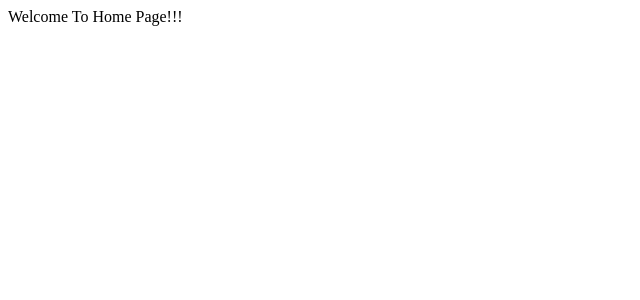
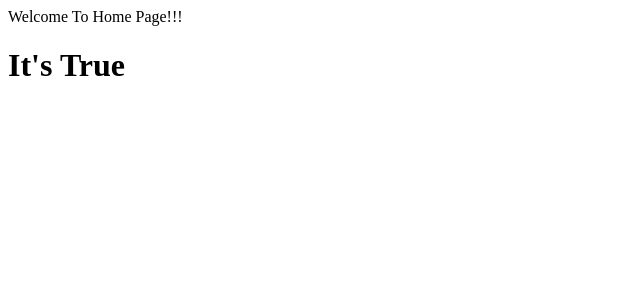
Before and after one commit to mmkvdev/NextJS_Experimentation, a Next.js app: page / in a window 1280 px wide. Shown: the top 300 px of the page, without its empty margins (0-640 px from the left). Built offline with nearby package versions, Linux system fonts and the light colour scheme.

Commit message:
Update: Client Side Rendering

```diff
--- /dev/null
+++ b/pages/ClientSideRendering/ClientSideRendering.js
@@ -0,0 +1,14 @@
+import { useState, useEffect } from 'react';
+
+function ClientSideRendering() {
+    const [stateValidation, setStateValidation] = useState(false)
+    useEffect(() => {
+        setStateValidation(true)
+    })
+
+    return (
+        stateValidation? (<h1>It's True</h1>) : (<h1>Better Luck Next Time</h1>)
+    );
+}
+
+export default ClientSideRendering;
--- a/pages/index.js
+++ b/pages/index.js
@@ -1,10 +1,12 @@
 // import Queryexperimenter from './QueryExperimenter';
-import LinkRouter from './LinkRouter';
-import ServerSideRendering from './ServerSideRendering';
+//import LinkRouter from './LinkRouter';
+//import ServerSideRendering from './ServerSideRendering';
+// import QueryExperimenterPage from './QueryExperimenter/index';
+import ClientSideRendering from './ClientSideRendering/ClientSideRendering';
 function IndexApp() {
   return (
     <div>Welcome To Home Page!!!
-      <ServerSideRendering />
+      <ClientSideRendering />
     </div>
   );
 }
```
Also changed, not shown: pages/QueryExperimenter/[id].js (added, +14 -0 lines), pages/backup/[pid].js (renamed from pages/QueryExperimenter/[pid].js), pages/backup/backup.txt (added).
